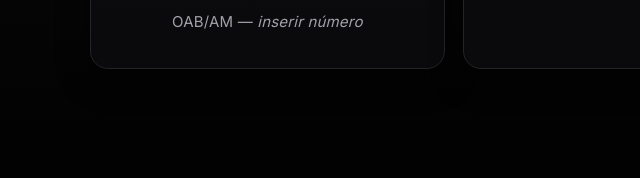
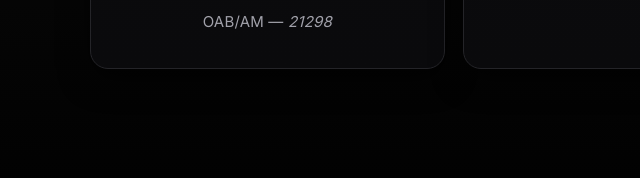
Before and after one commit to DrMarceloAlves/adv, a plain HTML site: page index.html in a window 1280 px wide. Shown: the part 2137-2315 px from the top of the page, 0-640 px from the left. Drawn offline with Linux system fonts and the light colour scheme.

Commit message:
Update index.html

```diff
--- a/index.html
+++ b/index.html
@@ -247,7 +247,7 @@
             <p class="muted" style="line-height:1.7">
               Atuo em Manaus e região metropolitana em todas as instâncias. Cada processo é tratado como único, com estudo minucioso de autos, teses sólidas e presença ativa em audiências. A defesa criminal é técnica, mas também é arte, estratégia e respeito pela verdade dos fatos.
             </p>
-            <p class="muted" style="margin-top:10px">OAB/AM — <em>inserir número</em></p>
+            <p class="muted" style="margin-top:10px">OAB/AM — <em>21298</em></p>
           </article>
           <article class="card">
             <h3>Presença e Estratégia</h3>
```
